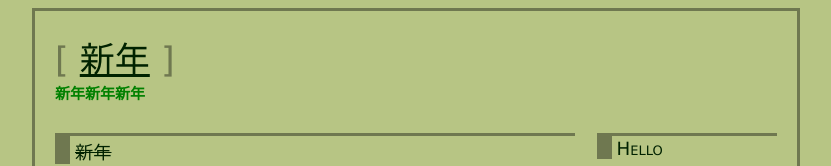
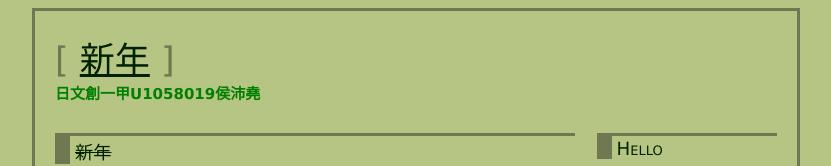
Before and after one commit to locoore/happynewyear, a plain HTML site: page index.html in a window 1280 px wide. Shown: the top 166 px of the page, without its empty margins (224-1055 px from the left). Drawn offline with Linux system fonts and the light colour scheme.

Commit message:
Update index.html

```diff
--- a/index.html
+++ b/index.html
@@ -14,7 +14,7 @@
 
  <div id="header">
   <h1>[ <a href=''>新年</a> ]</h1>
-  <h2><b><font color="green">新年新年新年</font></b></h2>
+  <h2><b><font color="green">日文創一甲U1058019侯沛堯</font></b></h2>
  </div>
 
 <div id="main">
```
